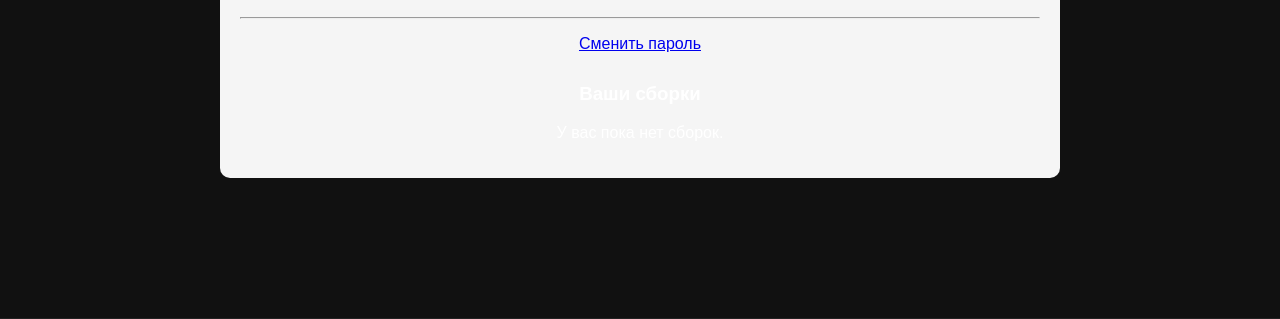
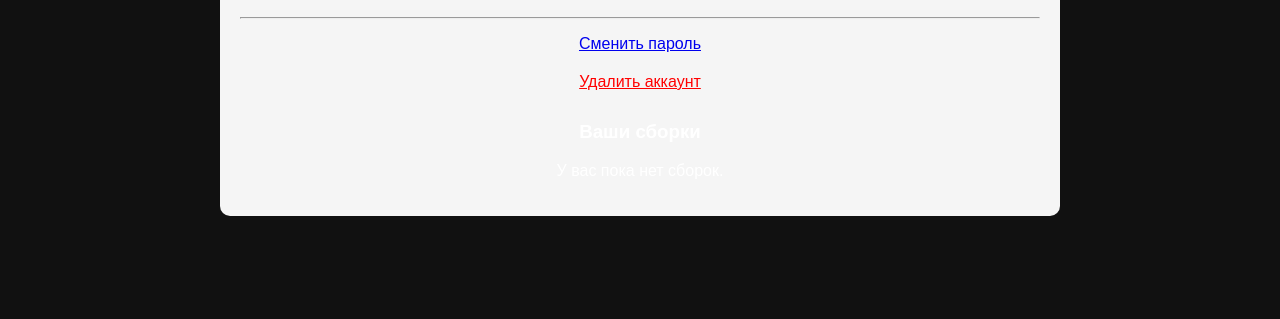
Before and after one commit to guard2929/12, a Django app: template pc_store/store/templates/store/profile.html in a window 1280 px wide. Shown: the part 259-578 px from the top of the page. Run offline with Django 5.2, Linux system fonts and the light colour scheme; the template is opened without the code that fills it, so the values that code supplies are empty; parts of the project's set-up code (start-up, migrations or seed data) failed here and were passed over.

Commit message:
Update profile.html

```diff
--- a/pc_store/store/templates/store/profile.html
+++ b/pc_store/store/templates/store/profile.html
@@ -10,6 +10,9 @@
         <p><strong>Email:</strong> {{ user.email }}</p>
 <hr>
 <p><a href="{% url 'change_password' %}">Сменить пароль</a></p>
+<p style="margin-top: 20px;">
+    <a href="{% url 'delete_account' %}" style="color: red;">Удалить аккаунт</a>
+</p>
 
     </div>
 
```
